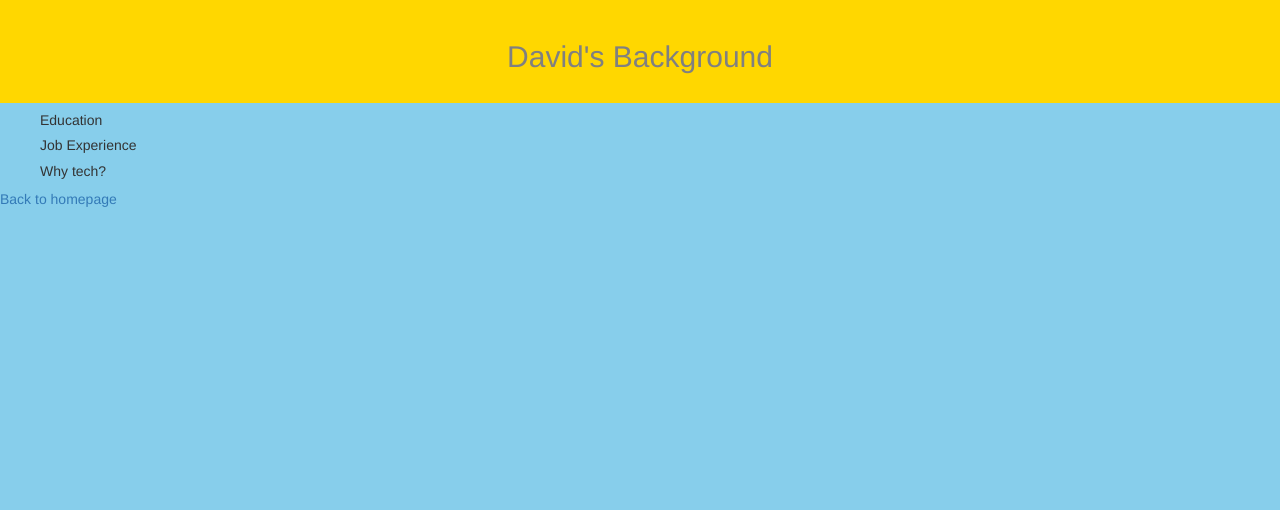
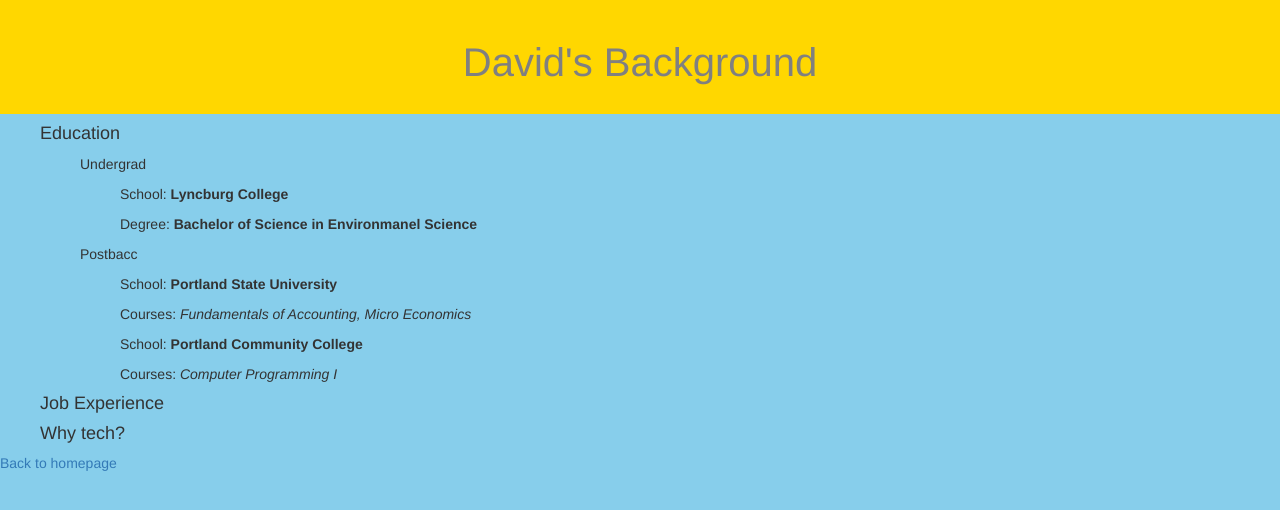
Before and after one commit to dlewiski/portfolio-landing-page, a plain HTML site: page david-background.html in a window 1280 px wide. Drawn offline with Linux system fonts and the light colour scheme.

Commit message:
Add styling and information to my education and work history page

```diff
--- a/css/styles.css
+++ b/css/styles.css
@@ -55,6 +55,10 @@ h1 {
 
 }
 
+.project-link {
+  font-size: 30px;
+}
+
 img.backpack {
   max-width: 290px;
 }
@@ -81,6 +85,7 @@ h2 {
   color: grey;
   text-align: center;
   background-color: gold;
+  font-size: 40px;
 }
 
 @media screen and (min-width: 768px) {
--- a/david-background.html
+++ b/david-background.html
@@ -11,9 +11,24 @@
       <h2>David's Background</h2>
     </div>
     <ul>
-      <h5>Education</h5>
-      <h5>Job Experience</h5>
-      <h5>Why tech?</h5>
+      <h4>Education</h4>
+      <ul>
+        <p>Undergrad</p>
+        <ul>
+          <p>School: <strong>Lyncburg College</strong></p>
+          <p>Degree: <strong>Bachelor of Science in Environmanel Science</strong></p>
+        </ul>
+        <p>Postbacc</p>
+          <ul>
+            <p>School: <strong>Portland State University</strong></p>
+            <p>Courses: <em>Fundamentals of Accounting, Micro Economics</em></p>
+            <p>School: <strong>Portland Community College</strong></p>
+            <p>Courses: <em>Computer Programming I</em></p>
+          </ul>
+
+      </ul>
+      <h4>Job Experience</h4>
+      <h4>Why tech?</h4>
     </ul>
 
   <a href="index.html">Back to homepage</a>
```
Also changed, not shown: completed-projects.html (+5 -6 lines).
